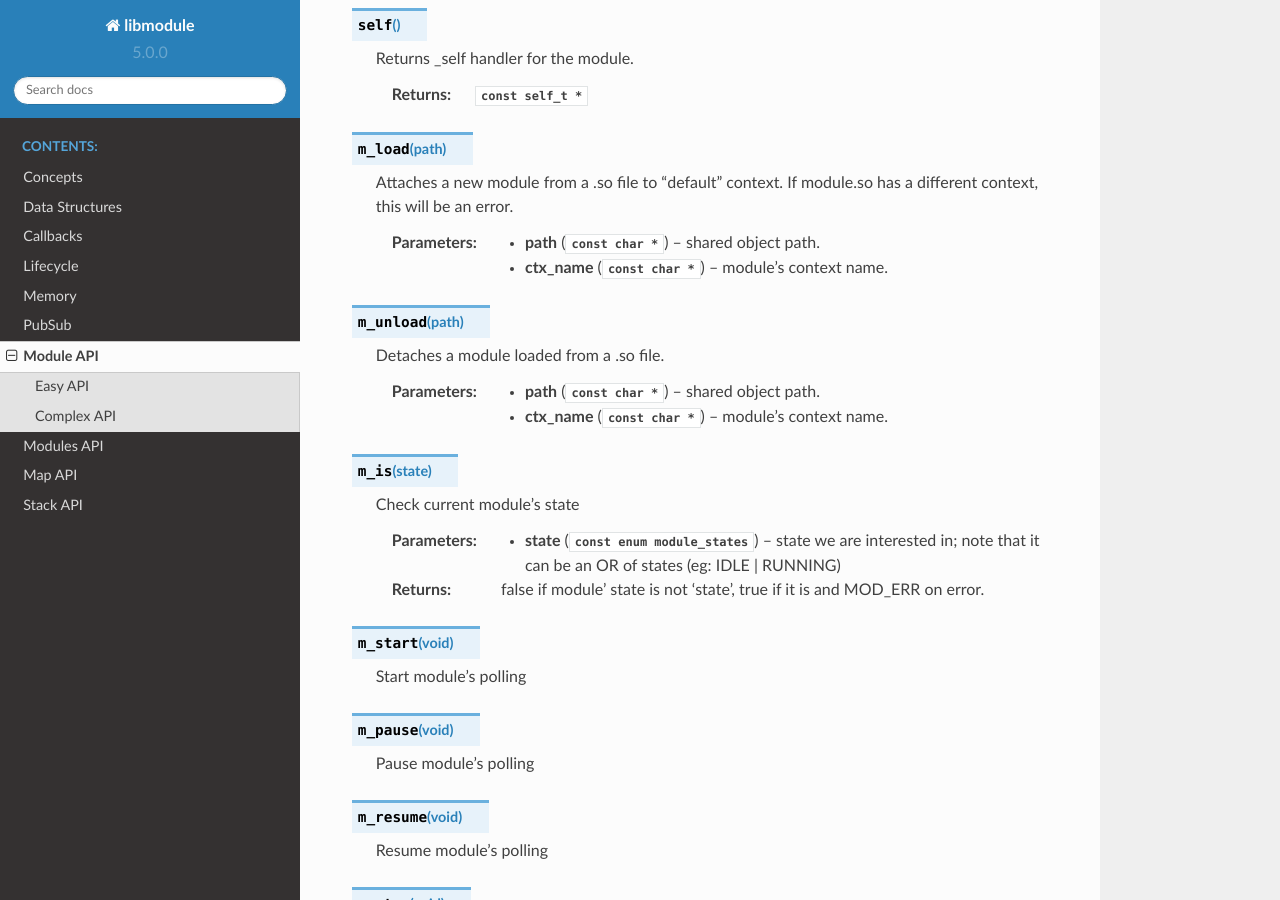
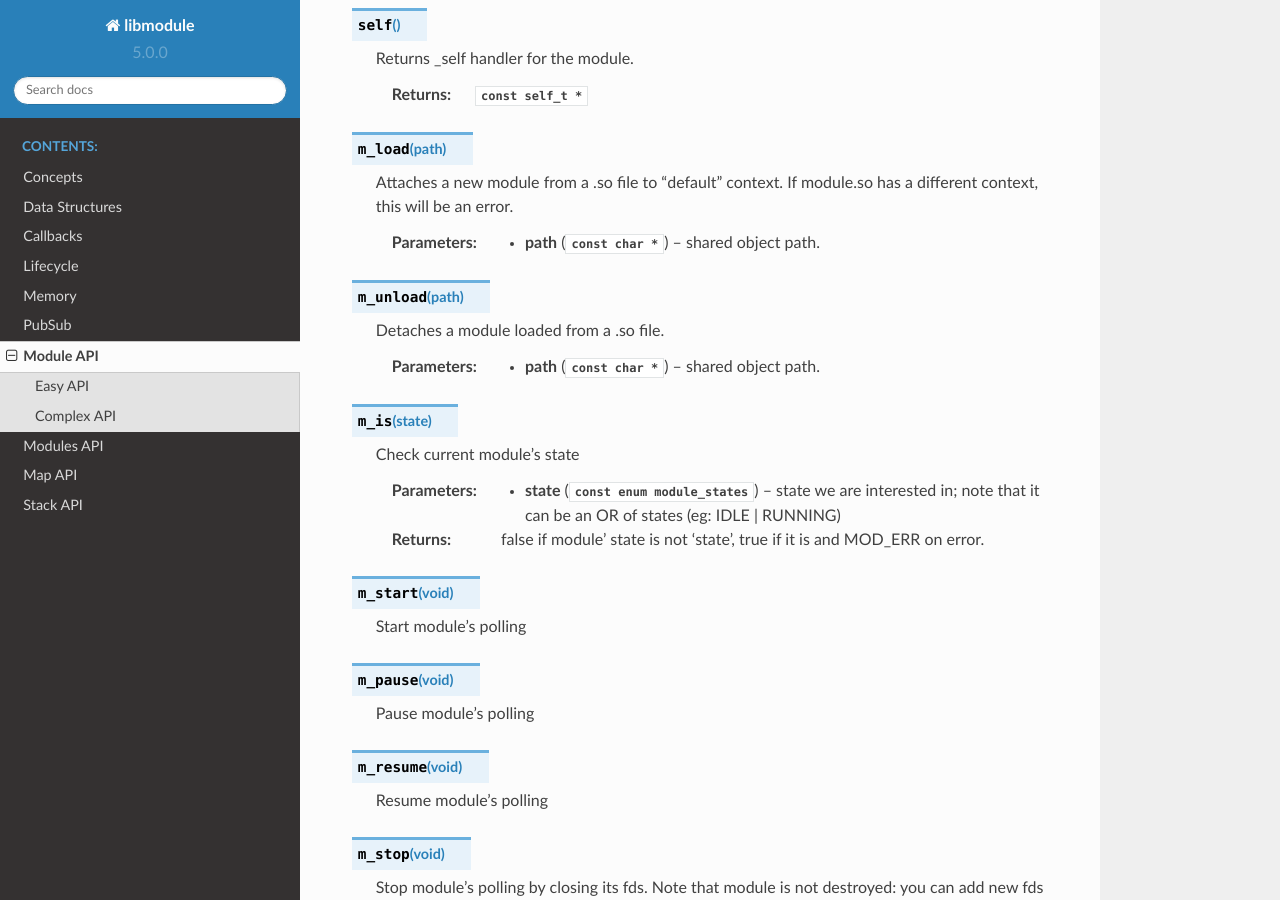
Before and after one commit to FedeDP/libmodule, a Sphinx documentation site: the page built from docs/src/module.rst, in a window 1280 px wide and 900 px high, scrolled down 987 px. Built offline with Sphinx 7.4.7 and the Read the Docs theme 2.0.0, drawn with Linux system fonts in a browser that asks for light colours.

Commit message:
Small doc fix.

```diff
--- a/docs/src/module.rst
+++ b/docs/src/module.rst
@@ -51,18 +51,14 @@ Where not specified, these functions return a :ref:`module_ret_code <module_ret_
   Attaches a new module from a .so file to "default" context. If module.so has a different context, this will be an error.
 
   :param path: shared object path.
-  :param ctx_name: module's context name.
   :type path: :c:type:`const char *`
-  :type ctx_name: :c:type:`const char *`
 
 .. c:macro:: m_unload(path)
 
   Detaches a module loaded from a .so file.
 
   :param path: shared object path.
-  :param ctx_name: module's context name.
   :type path: :c:type:`const char *`
-  :type ctx_name: :c:type:`const char *`
 
 .. c:macro:: m_is(state)
 
```
